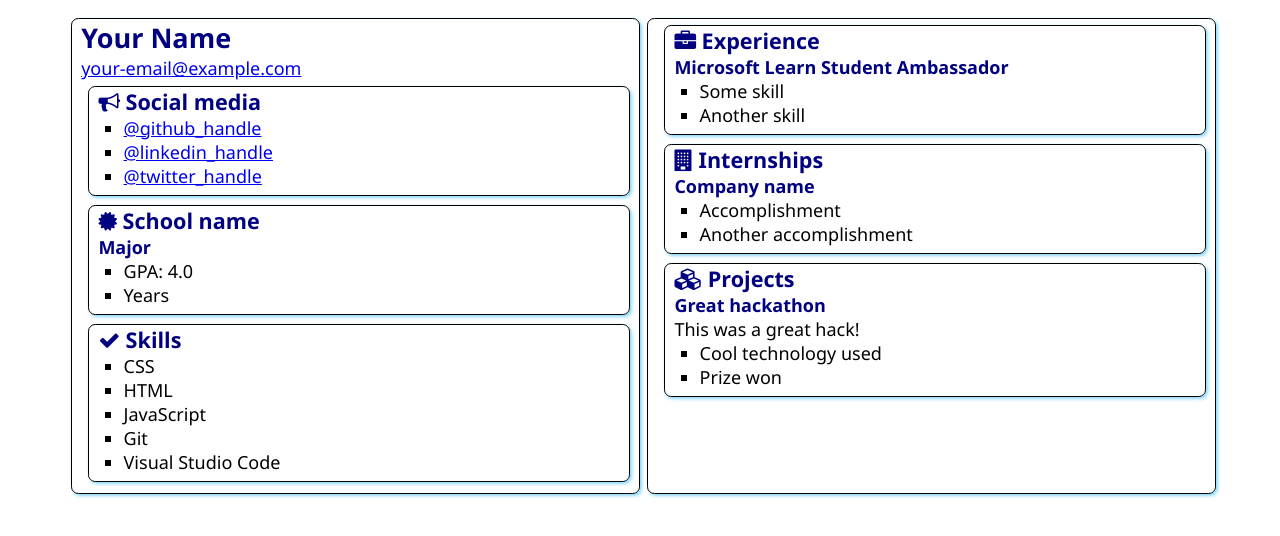
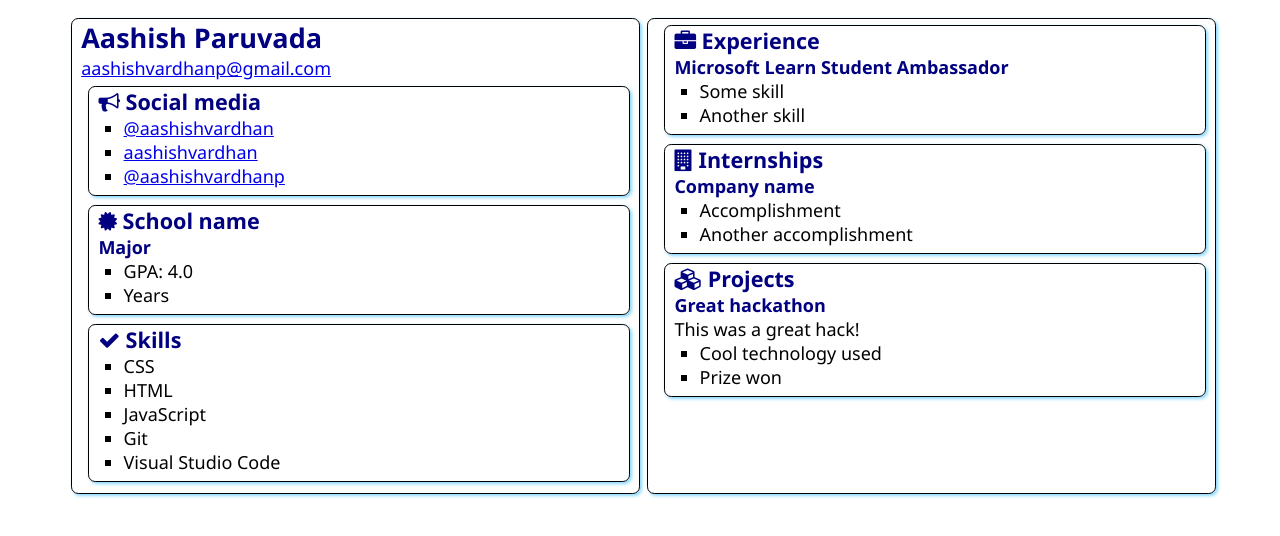
Before and after one commit to aashishvardhan/-SATechnicalOnboarding, a plain HTML site: page src/index.html in a window 1280 px wide. Drawn offline with Linux system fonts and the light colour scheme.

Commit message:
Added My info

```diff
--- a/src/index.html
+++ b/src/index.html
@@ -12,8 +12,8 @@
 <body>
     <main>
         <article class="box">
-            <h1>Your Name</h1>
-            <div><a href="mailto:your.email@example.com">your-email@example.com</a></div>
+            <h1>Aashish Paruvada</h1>
+            <div><a href="mailto:your.email@example.com">aashishvardhanp@gmail.com</a></div>
 
             <section class="box">
                 <h2>
@@ -21,9 +21,9 @@
                     Social media
                 </h2>
                 <ul>
-                    <li><a href="https://github.com/<handle>">@github_handle</a></li>
-                    <li><a href="https://linkedin.com/in/<handle>">@linkedin_handle</a></li>
-                    <li><a href="https://twitter.com/<handle>">@twitter_handle</a></li>
+                    <li><a href="https://github.com/<handle>">@aashishvardhan</a></li>
+                    <li><a href="https://linkedin.com/in/<handle>">aashishvardhan</a></li>
+                    <li><a href="https://twitter.com/<handle>">@aashishvardhanp</a></li>
                 </ul>
             </section>
 
```
